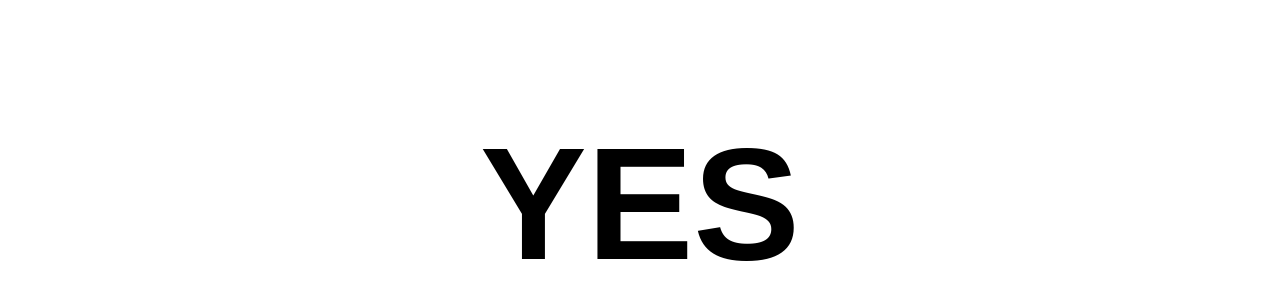
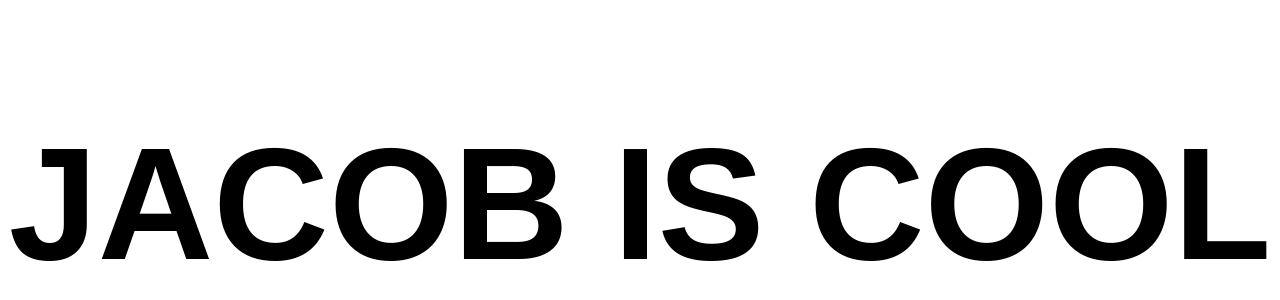
Before and after one commit to tejasmanohar/is-wcs-open, a plain HTML site: page index.html in a window 1280 px wide. Shown: the part 96-396 px from the top of the page. Drawn offline with Linux system fonts and the light colour scheme.

Commit message:
Update index.html

```diff
--- a/index.html
+++ b/index.html
@@ -29,7 +29,7 @@
 <body>
 
   <p id="answer">
-    YES
+    jacob is cool
   </p>
 
 </body>
```
